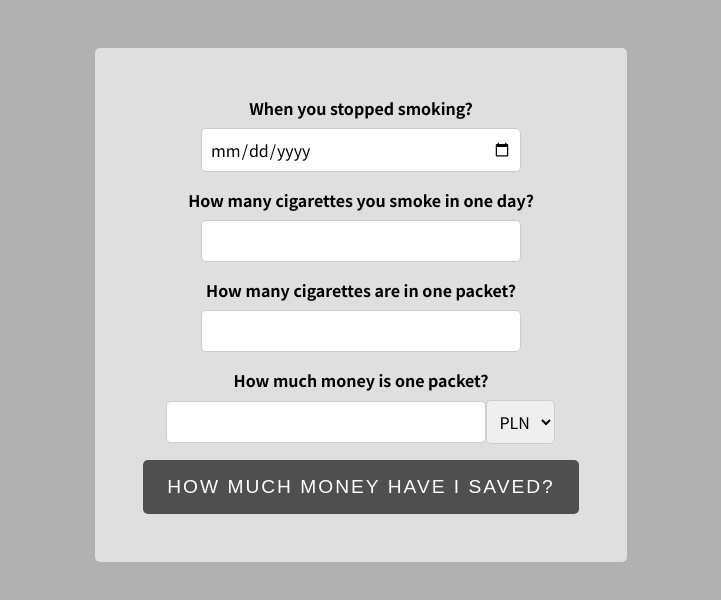
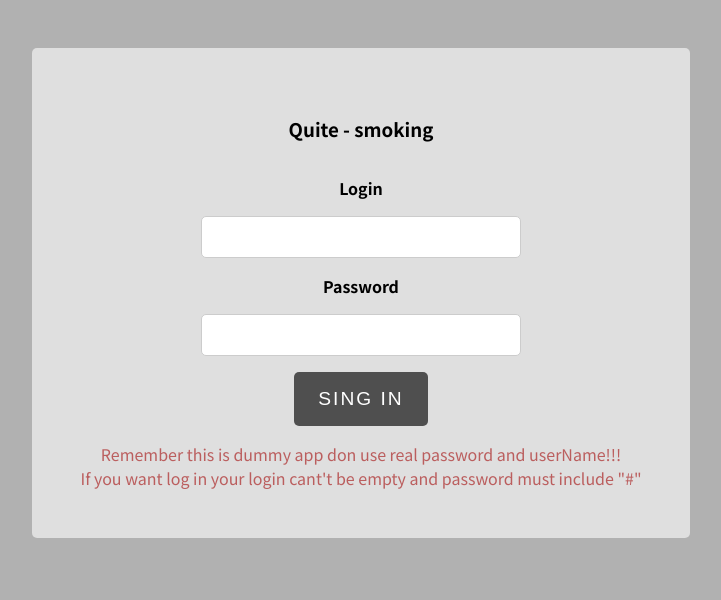
Before and after one commit to KordianKorsakowski/Quit-smoking, a React (Create React App) app: page / in a window 1280 px wide. Shown: the top 600 px of the page, without its empty margins (279-1000 px from the left). Built offline with nearby package versions, Linux system fonts and the light colour scheme.

Commit message:
add custom hooks use-input and add simply singIn component

```diff
--- a/src/App.js
+++ b/src/App.js
@@ -1,12 +1,13 @@
 import { useState } from "react";
 import Form from "./components/form/Form";
 import Answer from "./components/answer/Answer";
-
+import SingIn from "./components/singIn/SingIn";
 
 
 function App() {
 const [userData, setUserData] = useState();
 const [isValid, setIsValid] = useState(false);
+const [singIn, setSingIn] = useState(false);
 
 const getUserDataHandler = (data) => {
     setUserData(data);
@@ -14,10 +15,14 @@ const getUserDataHandler = (data) => {
 const validHandler = (value) => {
   setIsValid(value);
 }
+const singInHandler = (login) => {
+  setSingIn(login);
+}
+
   return (
     <div>
-
-      <Form onSendUserData={getUserDataHandler} onValid={validHandler}/>
+     {!singIn && <SingIn onSingIn={singInHandler}/>}
+     {singIn && <Form onSendUserData={getUserDataHandler} onValid={validHandler}/>}
       {isValid && <Answer data={userData}/>}
 
     </div>
--- /dev/null
+++ b/src/components/hooks/use-input.js
@@ -0,0 +1,33 @@
+import { useState } from 'react';
+
+const useInput = (validateValue) => {
+  const [enteredValue, setEnteredValue] = useState('');
+  const [isTouched, setIsTouched] = useState(false);
+
+  const valueIsValid = validateValue(enteredValue);
+  const hasError = !valueIsValid && isTouched;
+
+  const valueChangeHandler = (event) => {
+    setEnteredValue(event.target.value);
+  };
+
+  const inputBlurHandler = (event) => {
+    setIsTouched(true);
+  };
+
+  const reset = () => {
+    setEnteredValue('');
+    setIsTouched(false);
+  };
+
+  return {
+    value: enteredValue,
+    isValid: valueIsValid,
+    hasError,
+    valueChangeHandler,
+    inputBlurHandler,
+    reset
+  };
+};
+
+export default useInput;
--- /dev/null
+++ b/src/components/singIn/SingIn.js
@@ -0,0 +1,76 @@
+import useInput from "../hooks/use-input";
+import Button from "../UI/Button";
+import classes from "./SingIn.module.css";
+
+const SingIn = (props) => {
+
+  const {
+    value: enteredLogin,
+    isValid: enteredLoginIsValid,
+    hasError: loginInputHasError,
+    valueChangeHandler: loginChangedHandler,
+    inputBlurHandler: loginBlurHandler,
+    reset: resetLoginInput,
+  } = useInput((value) => value.trim() !== '');
+
+  const {
+    value: enteredPasword,
+    isValid: enteredPasswordIsValid,
+    hasError: passwordInputHasError,
+    valueChangeHandler: passwordChangedHandler,
+    inputBlurHandler: passwordBlurHandler,
+    reset: resetPasswordInput,
+  } = useInput((value) => value.includes('#'));
+
+  let singInIsValid = false;
+
+  if(enteredLoginIsValid && enteredPasswordIsValid){
+    singInIsValid = true;
+  }
+
+  const singInHandler = (e) => {
+    e.preventDefault();
+    if (!singInIsValid) {
+      return;
+    }
+    props.onSingIn(singInIsValid);
+    resetLoginInput();
+    resetPasswordInput();
+  };
+
+  return (
+    <div>
+      <form className={classes.formContainer} onSubmit={singInHandler}>
+        <h3>Quite - smoking</h3>
+        <label htmlFor="login">Login</label>
+        <input
+          value={enteredLogin}
+          type="text"
+          id="login"
+          onBlur={loginBlurHandler}
+          onChange={loginChangedHandler}
+          className={`${loginInputHasError ? classes.invalid : ''}`}
+        />
+        {loginInputHasError && (<p className={classes.errorM}>Can't be empty string</p>)}
+        <label>Password</label>
+        <input
+          value={enteredPasword}
+          type="text"
+          id="login"
+          onBlur={passwordBlurHandler}
+          onChange={passwordChangedHandler}
+          className={`${passwordInputHasError ? classes.invalid : ''}`}
+        />
+        {passwordInputHasError && (<p className={classes.errorM}>Can't be empty string and must include #</p>)}
+        <Button type="submit">sing in</Button>
+        <div className={classes.info}>
+        <p>Remember this is dummy app don use real password and userName!!!</p>
+        <p> If you want log in your login cant't be empty and password must include "#"</p>
+        </div>
+      </form>
+
+    </div>
+  );
+};
+
+export default SingIn;
--- /dev/null
+++ b/src/components/singIn/SingIn.module.css
@@ -0,0 +1,29 @@
+.formContainer {
+    width: max-content;
+    margin: 0 auto;
+    display: flex;
+    flex-direction: column;
+    gap: 1rem;
+    align-items: center;
+    background-color: rgb(223, 223, 223);
+    padding: 3rem;
+    border-radius: 5px;
+    margin-top: 3rem;
+  }
+  .invalid{
+    border: 1px solid rgba(171, 35, 35, 0.687);
+    background-color: rgba(254, 66, 66, 0.187);
+}
+
+.errorM{
+  color:rgba(171, 35, 35, 0.687);
+  margin: 0;
+}
+.info{
+  text-align: center;
+}
+.info p {
+  margin: 0;
+  font-size: 1rem;
+  color:rgba(171, 35, 35, 0.687);
+}
```
Also changed, not shown: 1 other file (tests, documents, lock files or other folders).
